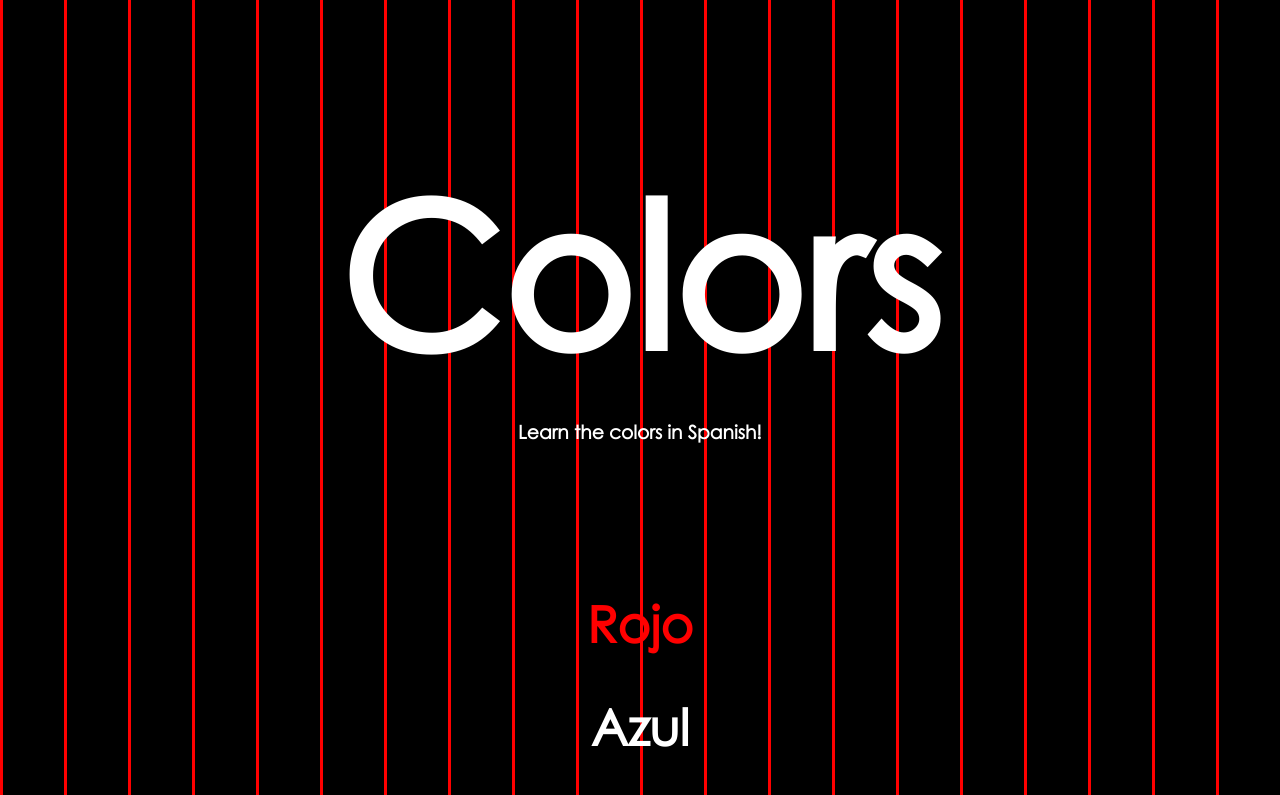
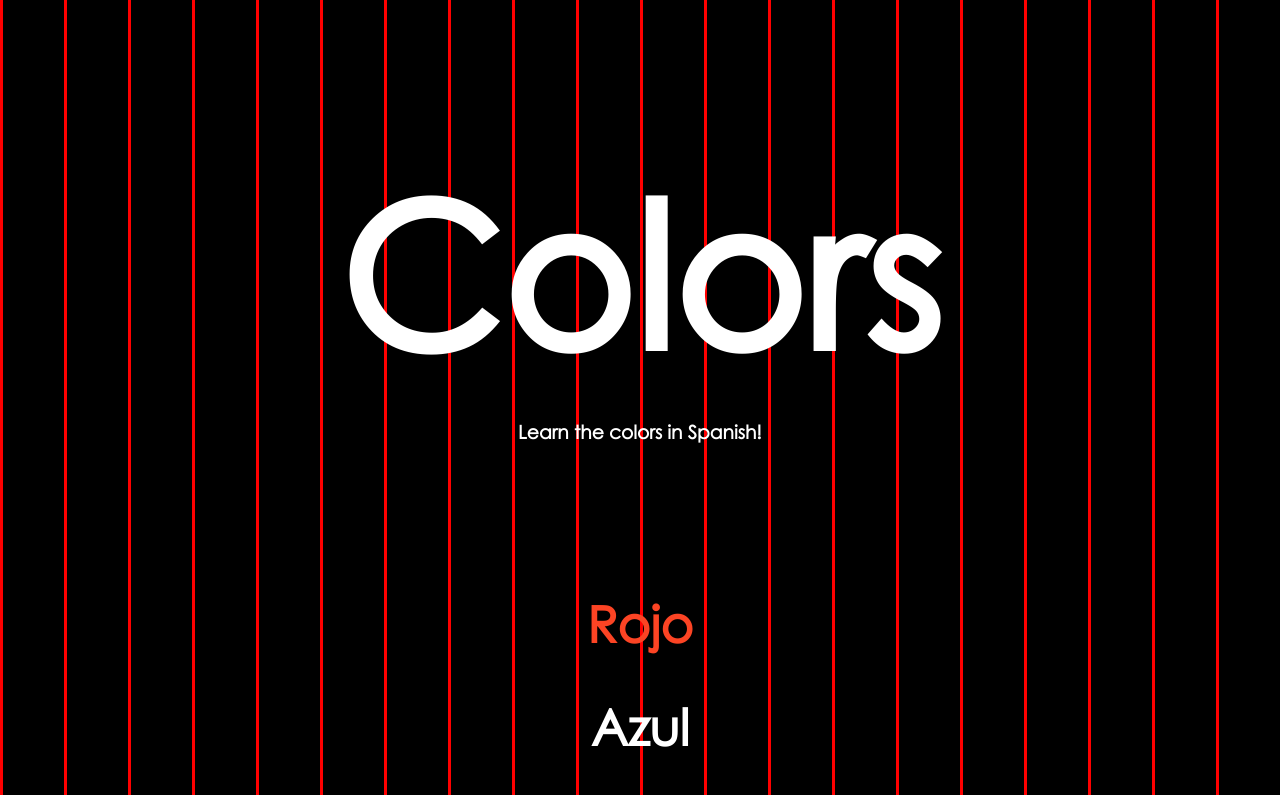
Before and after one commit to Meht4b/spanish-colors, a plain HTML site: page index.html in a window 1280 px wide. In both pictures the pointer is over the element "Rojo". Shown: the top 795 px of the page. Drawn offline with Linux system fonts and the light colour scheme.

Commit message:
Update style.css

```diff
--- a/style.css
+++ b/style.css
@@ -54,7 +54,7 @@ body {
 
 
 #red:hover {
-  color: red;
+  color: rgb(252, 68, 36);
 }
 
 #blue:hover {
```
